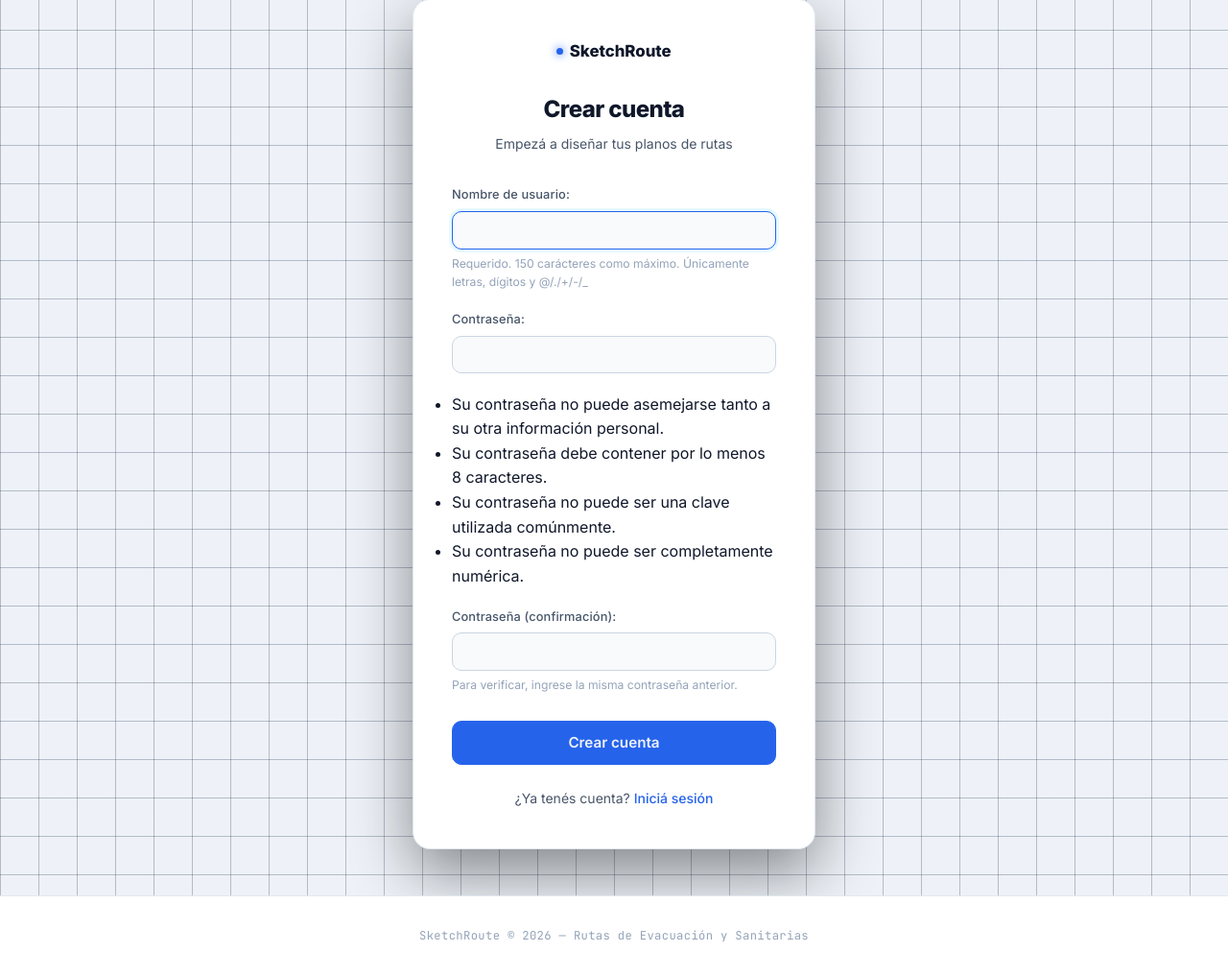
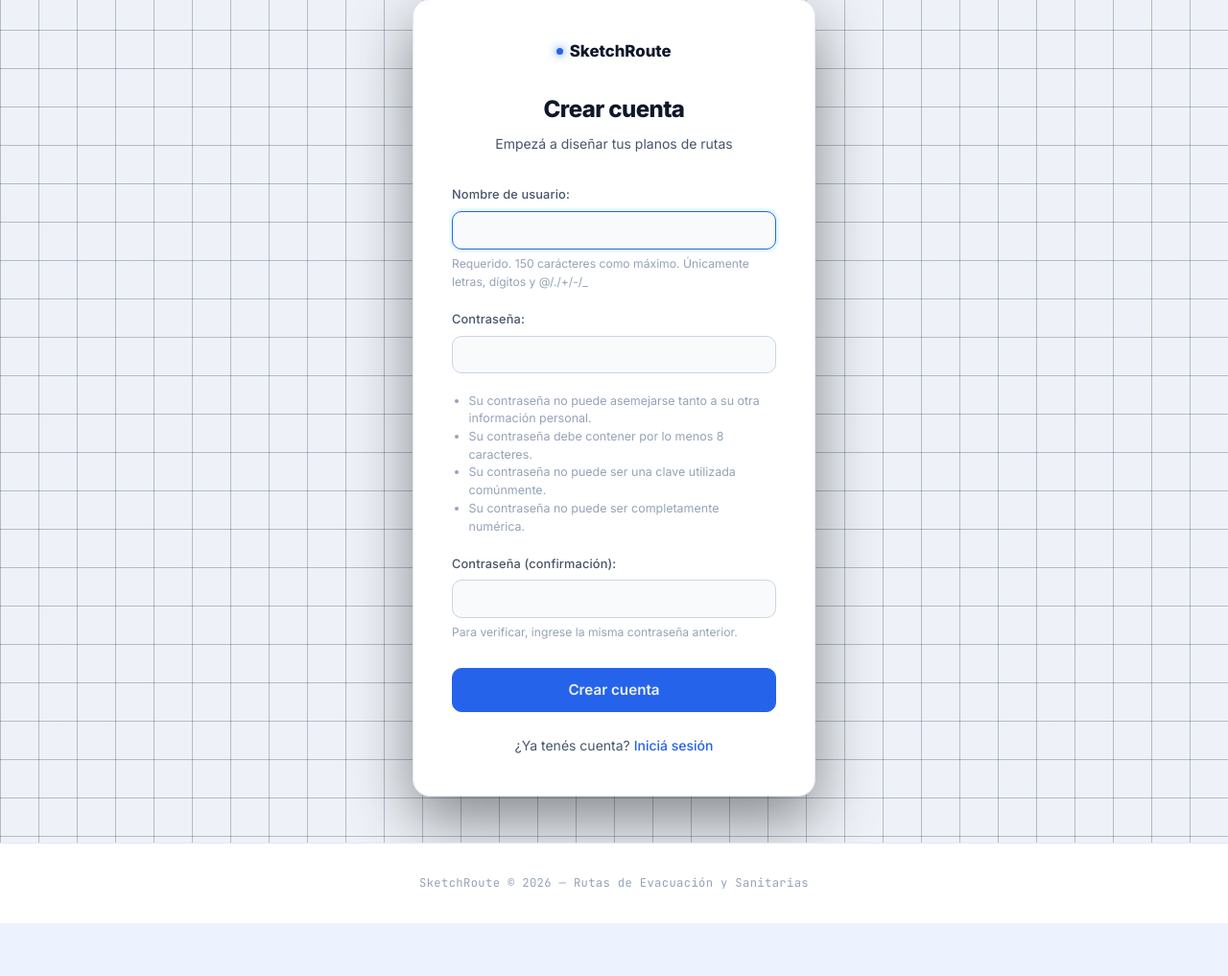
Before and after one commit to CaroUjueta/SketchRoute, a Django app: page /accounts/register/ in a window 1280 px wide. Shown: the part 113-1130 px from the top of the page at 96% size. After the commit the page ends 1075 px from the top, so only its background shows below. Run offline with Django 5.2, Linux system fonts and the light colour scheme.

Commit message:
Compactar reglas de contraseña en registro
Co-Authored-By: Claude Fable 5 <noreply@anthropic.com>

```diff
--- a/static/css/style.css
+++ b/static/css/style.css
@@ -708,6 +708,15 @@ footer p {
 }
 .auth-foot a { color: var(--cyan); font-weight: 500; }
 
+/* Reglas de contraseña de Django: compactas y discretas, no bullets gigantes */
+.auth-card ul {
+  font-size: 0.78rem;
+  color: var(--text-3);
+  padding-left: 1.1rem;
+  margin: 0.35rem 0 0.9rem;
+  line-height: 1.5;
+}
+
 /* ── GENERAL BUTTONS ─────────────────────────────────────── */
 
 .btn {
--- a/templates/base.html
+++ b/templates/base.html
@@ -6,7 +6,7 @@
   <title>{% block title %}SketchRoute — Rutas de Evacuación y Sanitarias{% endblock %}</title>
   <link rel="preconnect" href="https://fonts.googleapis.com">
   <link rel="preconnect" href="https://fonts.gstatic.com" crossorigin>
-  <link rel="stylesheet" href="{% static 'css/style.css' %}?v=5">
+  <link rel="stylesheet" href="{% static 'css/style.css' %}?v=6">
   {% block extra_head %}{% endblock %}
 </head>
 <body>
```
